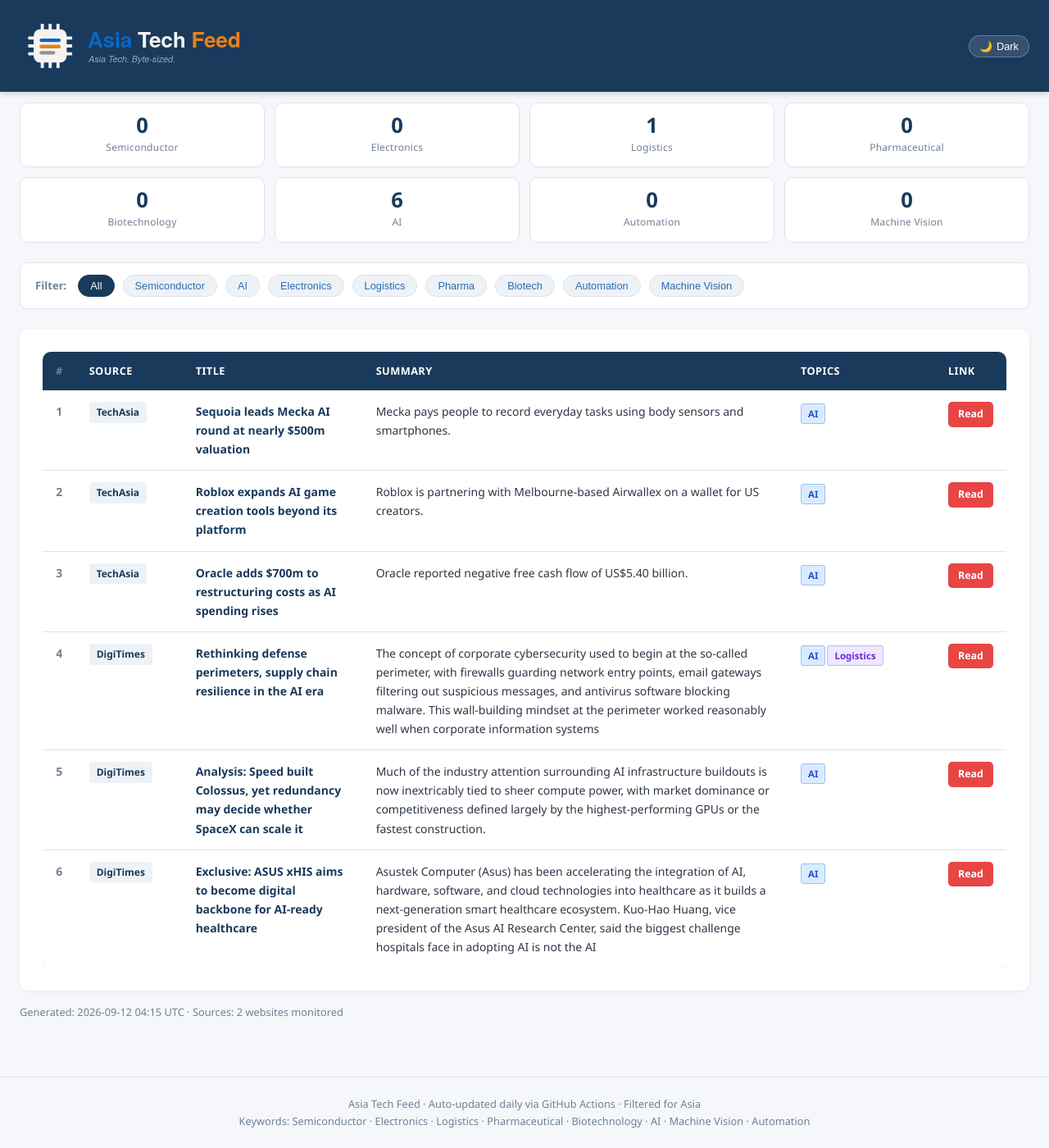
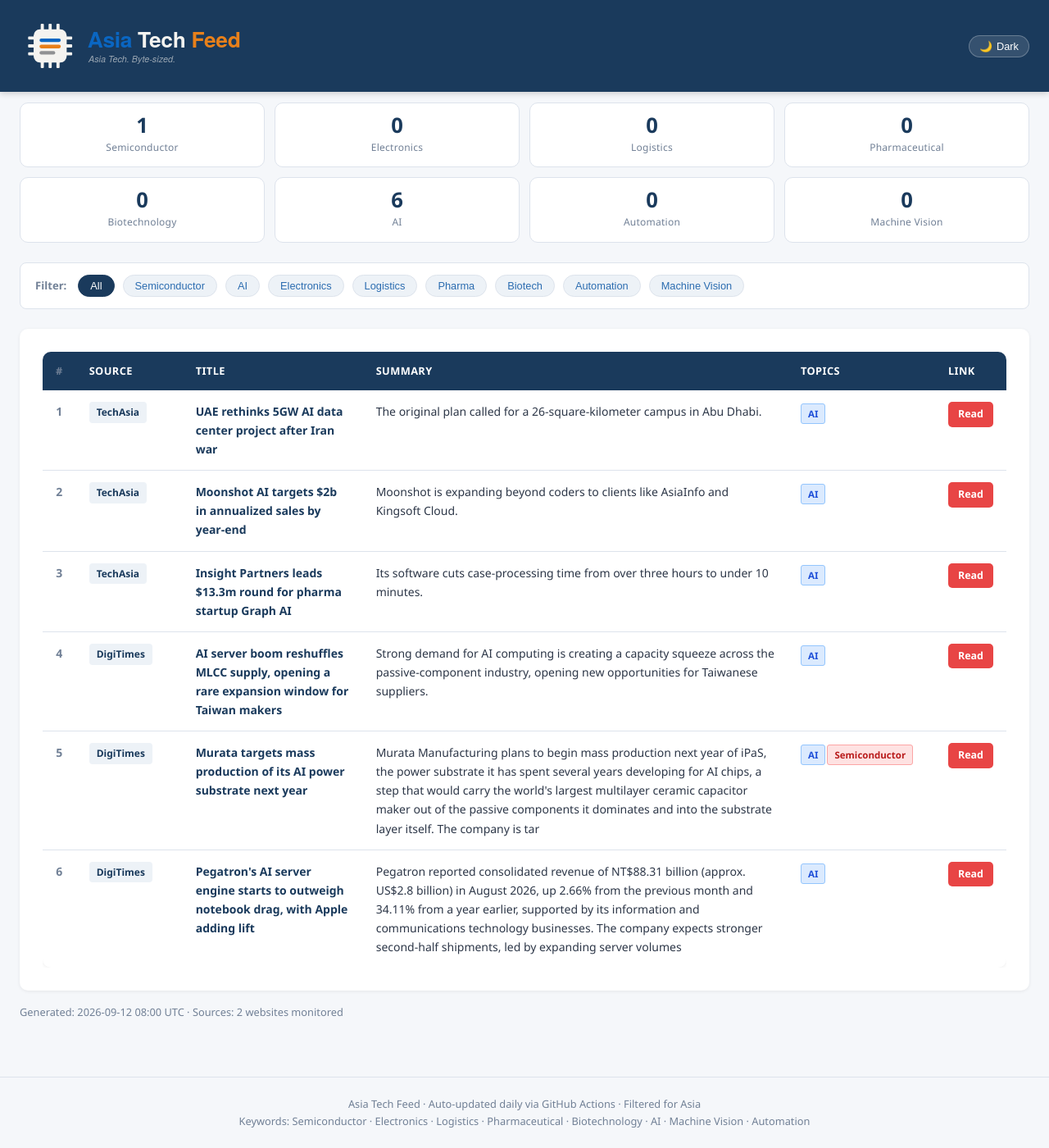
Before and after one commit to asiatechfeed/Asia-Tech-Feed, a Jekyll site: the page built from _posts/2026-09-12-asia-tech-news-digest.md, in a window 1280 px wide and 1400 px high, scrolled down 401 px. Shown: the whole window at 82% size. Built offline with Jekyll 4.4.1, drawn with Linux system fonts in a browser that asks for light colours; a script that is not in the unit is left out; some of the changed text lies outside the part shown.

Commit message:
📰 News digest 2026-09-12 (6 articles)

```diff
--- a/_posts/2026-09-12-asia-tech-news-digest.md
+++ b/_posts/2026-09-12-asia-tech-news-digest.md
@@ -1,15 +1,15 @@
 ---
 layout: post
 title: "Asia Tech News Digest - September 12, 2026"
-date: 2026-09-12 12:15:38 +0800
+date: 2026-09-12 16:00:47 +0800
 articles_count: 6
 sources_count: 2
 sources: ["DigiTimes", "TechAsia"]
 csv_file: /assets/data/news-2026-09-12.tsv
-featured_title: "Sequoia leads Mecka AI round at nearly $500m valuation"
-featured_url: "https://www.techinasia.com/simulating-humanrobot-decision-making-embodied-ai"
+featured_title: "UAE rethinks 5GW AI data center project after Iran war"
+featured_url: "https://www.techinasia.com/uae-saudi-arabia-data-center-push-continues-war-risks"
 featured_source: "TechAsia"
-featured_summary: "Mecka pays people to record everyday tasks using body sensors and smartphones."
+featured_summary: "The original plan called for a 26-square-kilometer campus in Abu Dhabi."
 featured_image: ""
 ---
 
@@ -28,50 +28,50 @@ featured_image: ""
 <tr>
   <td class="col-num">1</td>
   <td class="col-source"><span class="source-badge">TechAsia</span></td>
-  <td class="col-title"><span class="article-title">Sequoia leads Mecka AI round at nearly $500m valuation</span></td>
-  <td class="col-summary">Mecka pays people to record everyday tasks using body sensors and smartphones.</td>
+  <td class="col-title"><span class="article-title">UAE rethinks 5GW AI data center project after Iran war</span></td>
+  <td class="col-summary">The original plan called for a 26-square-kilometer campus in Abu Dhabi.</td>
   <td class="col-tags"><span class="tag ai">AI</span></td>
-  <td class="col-link"><a class="btn-link" href="https://www.techinasia.com/simulating-humanrobot-decision-making-embodied-ai" target="_blank" rel="noopener">Read</a></td>
+  <td class="col-link"><a class="btn-link" href="https://www.techinasia.com/uae-saudi-arabia-data-center-push-continues-war-risks" target="_blank" rel="noopener">Read</a></td>
 </tr>
 <tr>
   <td class="col-num">2</td>
   <td class="col-source"><span class="source-badge">TechAsia</span></td>
-  <td class="col-title"><span class="article-title">Roblox expands AI game creation tools beyond its platform</span></td>
-  <td class="col-summary">Roblox is partnering with Melbourne-based Airwallex on a wallet for US creators.</td>
+  <td class="col-title"><span class="article-title">Moonshot AI targets $2b in annualized sales by year-end</span></td>
+  <td class="col-summary">Moonshot is expanding beyond coders to clients like AsiaInfo and Kingsoft Cloud.</td>
   <td class="col-tags"><span class="tag ai">AI</span></td>
-  <td class="col-link"><a class="btn-link" href="https://www.techinasia.com/roblox-demos-ai-tool-to-build-virtual-worlds-with-text-prompts" target="_blank" rel="noopener">Read</a></td>
+  <td class="col-link"><a class="btn-link" href="https://www.techinasia.com/moonshot-ai-raises-35b-series-report" target="_blank" rel="noopener">Read</a></td>
 </tr>
 <tr>
   <td class="col-num">3</td>
   <td class="col-source"><span class="source-badge">TechAsia</span></td>
-  <td class="col-title"><span class="article-title">Oracle adds $700m to restructuring costs as AI spending rises</span></td>
-  <td class="col-summary">Oracle reported negative free cash flow of US$5.40 billion.</td>
+  <td class="col-title"><span class="article-title">Insight Partners leads $13.3m round for pharma startup Graph AI</span></td>
+  <td class="col-summary">Its software cuts case-processing time from over three hours to under 10 minutes.</td>
   <td class="col-tags"><span class="tag ai">AI</span></td>
-  <td class="col-link"><a class="btn-link" href="https://www.techinasia.com/oracle-shares-sink-19-ai-spending-debt-worries" target="_blank" rel="noopener">Read</a></td>
+  <td class="col-link"><a class="btn-link" href="https://www.techinasia.com/ai-agents-surge-enterprises-94-flag-sprawl-risks-report" target="_blank" rel="noopener">Read</a></td>
 </tr>
 <tr>
   <td class="col-num">4</td>
   <td class="col-source"><span class="source-badge">DigiTimes</span></td>
-  <td class="col-title"><span class="article-title">Rethinking defense perimeters, supply chain resilience in the AI era</span></td>
-  <td class="col-summary">The concept of corporate cybersecurity used to begin at the so-called perimeter, with firewalls guarding network entry points, email gateways filtering out suspicious messages, and antivirus software blocking malware. This wall-building mindset at the perimeter worked reasonably well when corporate information systems </td>
-  <td class="col-tags"><span class="tag ai">AI</span><span class="tag logis">Logistics</span></td>
-  <td class="col-link"><a class="btn-link" href="https://www.digitimes.com/news/a20260911PD226/supply-chain-cybersecurity-software-technology-data.html" target="_blank" rel="noopener">Read</a></td>
+  <td class="col-title"><span class="article-title">AI server boom reshuffles MLCC supply, opening a rare expansion window for Taiwan makers</span></td>
+  <td class="col-summary">Strong demand for AI computing is creating a capacity squeeze across the passive-component industry, opening new opportunities for Taiwanese suppliers.</td>
+  <td class="col-tags"><span class="tag ai">AI</span></td>
+  <td class="col-link"><a class="btn-link" href="https://www.digitimes.com/news/a20260911PD208/mlcc-demand-expansion-ai-server-capacity.html" target="_blank" rel="noopener">Read</a></td>
 </tr>
 <tr>
   <td class="col-num">5</td>
   <td class="col-source"><span class="source-badge">DigiTimes</span></td>
-  <td class="col-title"><span class="article-title">Analysis: Speed built Colossus, yet redundancy may decide whether SpaceX can scale it</span></td>
-  <td class="col-summary">Much of the industry attention surrounding AI infrastructure buildouts is now inextricably tied to sheer compute power, with market dominance or competitiveness defined largely by the highest-performing GPUs or the fastest construction.</td>
-  <td class="col-tags"><span class="tag ai">AI</span></td>
-  <td class="col-link"><a class="btn-link" href="https://www.digitimes.com/news/a20260911VL217/infrastructure-spacex-xai-cooling-capacity.html" target="_blank" rel="noopener">Read</a></td>
+  <td class="col-title"><span class="article-title">Murata targets mass production of its AI power substrate next year</span></td>
+  <td class="col-summary">Murata Manufacturing plans to begin mass production next year of iPaS, the power substrate it has spent several years developing for AI chips, a step that would carry the world's largest multilayer ceramic capacitor maker out of the passive components it dominates and into the substrate layer itself. The company is tar</td>
+  <td class="col-tags"><span class="tag ai">AI</span><span class="tag semi">Semiconductor</span></td>
+  <td class="col-link"><a class="btn-link" href="https://www.digitimes.com/news/a20260911VL202/murata-substrate-production-capacitor-sales.html" target="_blank" rel="noopener">Read</a></td>
 </tr>
 <tr>
   <td class="col-num">6</td>
   <td class="col-source"><span class="source-badge">DigiTimes</span></td>
-  <td class="col-title"><span class="article-title">Exclusive: ASUS xHIS aims to become digital backbone for AI-ready healthcare</span></td>
-  <td class="col-summary">Asustek Computer (Asus) has been accelerating the integration of AI, hardware, software, and cloud technologies into healthcare as it builds a next-generation smart healthcare ecosystem. Kuo-Hao Huang, vice president of the Asus AI Research Center, said the biggest challenge hospitals face in adopting AI is not the AI </td>
+  <td class="col-title"><span class="article-title">Pegatron's AI server engine starts to outweigh notebook drag, with Apple adding lift</span></td>
+  <td class="col-summary">Pegatron reported consolidated revenue of NT$88.31 billion (approx. US$2.8 billion) in August 2026, up 2.66% from the previous month and 34.11% from a year earlier, supported by its information and communications technology businesses. The company expects stronger second-half shipments, led by expanding server volumes </td>
   <td class="col-tags"><span class="tag ai">AI</span></td>
-  <td class="col-link"><a class="btn-link" href="https://www.digitimes.com/news/a20260911PD213/healthcare-asus-data-smart-healthcare-medical.html" target="_blank" rel="noopener">Read</a></td>
+  <td class="col-link"><a class="btn-link" href="https://www.digitimes.com/news/a20260911PD230/pegatron-revenue-apple-2026-business.html" target="_blank" rel="noopener">Read</a></td>
 </tr>
 </tbody>
 </table>
```
Also changed, not shown: _data/seen_urls.json (+7 -1 lines), _digest_meta.json (+11 -11 lines), assets/data/news-2026-09-12.tsv (+6 -6 lines), assets/data/search-index.json.
